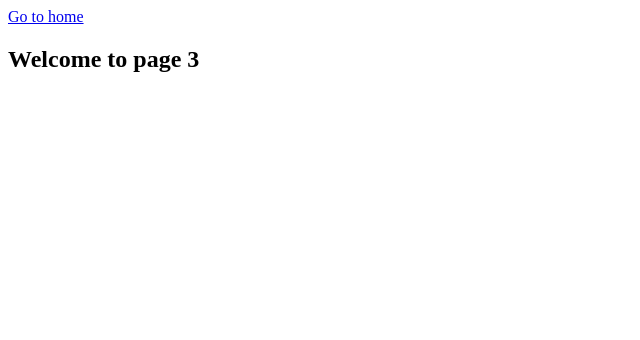
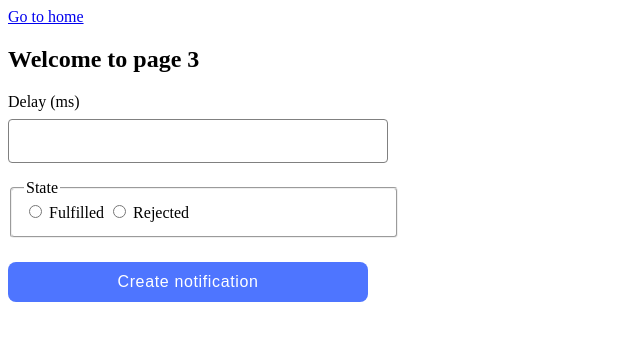
Before and after one commit to TanyaKotvytska/goit-js-hw-10, a website built with Vite: page src/2-snackbar.html in a window 1280 px wide. Shown: the whole page, without its empty margins (0-640 px from the left). Built offline with nearby package versions, Linux system fonts and the light colour scheme.

Commit message:
add new code

```diff
--- a/src/2-snackbar.html
+++ b/src/2-snackbar.html
@@ -13,6 +13,26 @@
       <h1>Welcome to page 3</h1>
     </section>
 
+    <form class="form">
+      <label class="label-delay">
+        Delay (ms)
+        <input class="input-delay" type="number" name="delay" required />
+      </label>
+
+      <fieldset class="fieldset-state">
+        <legend>State</legend>
+        <label>
+          <input type="radio" name="state" value="fulfilled" required />
+          Fulfilled
+        </label>
+        <label>
+          <input type="radio" name="state" value="rejected" required />
+          Rejected
+        </label>
+      </fieldset>
+
+      <button class="btn-create" type="submit">Create notification</button>
+    </form>
 
     <script type="module" src="./2-snackbar.html"></script>
   </body>
--- a/src/css/styles.css
+++ b/src/css/styles.css
@@ -66,3 +66,48 @@
     line-height: 1.5;
     color: #2e2f42;
 }
+
+.label-delay {
+  display: flex;
+    align-items: flex-start;
+    justify-content: flex-start;
+    flex-direction: column;
+    gap: 8px;
+}
+
+.input-delay {
+  border: 1px solid #808080;
+    border-radius: 4px;
+    width: 360px;
+    height: 40px;
+    padding-left: 16px;
+    margin-bottom: 16px;
+}
+
+.fieldset-state {
+  border-radius: 4px;
+    stroke-width: 1px;
+    stroke: #808080;
+    width: 360px;
+      height: 40px;
+      margin-bottom: 24px;
+}
+
+.btn-create {
+  border-radius: 8px;
+    padding: 8px 16px;
+    width: 360px;
+    height: 40px;
+    background: #4e75ff;
+    border: none;
+    cursor: pointer;
+    font-weight: 500;
+      font-size: 16px;
+      line-height: 1.5;
+      letter-spacing: 0.04em;
+      color: #fff;
+}
+
+.btn-create:hover {
+  background: #6c8cff;
+}
```
Also changed, not shown: src/js/1-timer.js (line endings or trailing spaces).
